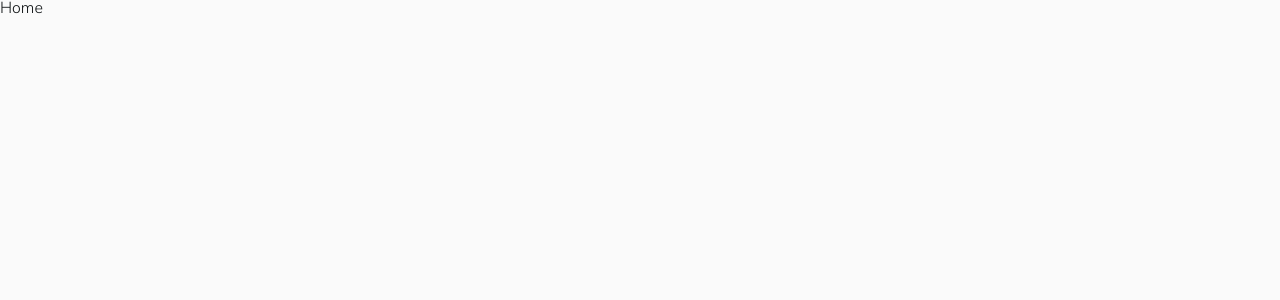
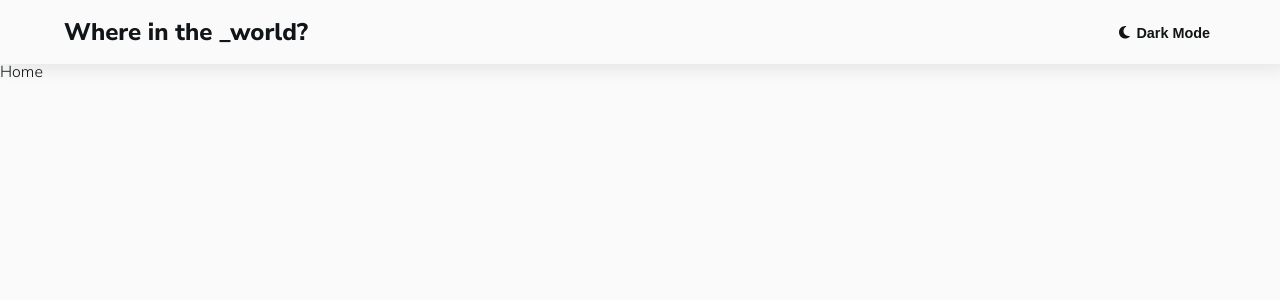
Before and after one commit to hiimhl/REST-countries-api, a React (Create React App) app: page / in a window 1280 px wide. Shown: the top 300 px of the page. Built offline with nearby package versions, Linux system fonts and the light colour scheme.

Commit message:
header - theme toggle

```diff
--- a/package.json
+++ b/package.json
@@ -3,6 +3,11 @@
   "version": "0.1.0",
   "private": true,
   "dependencies": {
+    "@fortawesome/fontawesome-svg-core": "^6.2.0",
+    "@fortawesome/free-brands-svg-icons": "^6.2.0",
+    "@fortawesome/free-regular-svg-icons": "^6.2.0",
+    "@fortawesome/free-solid-svg-icons": "^6.2.0",
+    "@fortawesome/react-fontawesome": "^0.2.0",
     "@testing-library/jest-dom": "^5.16.5",
     "@testing-library/react": "^13.4.0",
     "@testing-library/user-event": "^13.5.0",
@@ -11,6 +16,7 @@
     "@types/react": "^18.0.21",
     "@types/react-dom": "^18.0.6",
     "antd": "^4.23.2",
+    "babel-plugin-macros": "^3.1.0",
     "bootstrap": "^5.2.1",
     "react": "^18.2.0",
     "react-dom": "^18.2.0",
--- a/src/App.tsx
+++ b/src/App.tsx
@@ -1,16 +1,20 @@
 import React from "react";
-import { HashRouter, Route, Routes } from "react-router-dom";
-import County from "./router/County";
-import Home from "./router/Home";
+import { ThemeProvider } from "styled-components";
+import { GlobalStyle } from "./global-style";
+import { darkTheme, lightTheme } from "./theme";
+import { useRecoilValue } from "recoil";
+import { themeAtom } from "./atom";
+import Router from "./routes/Router";
 
 function App() {
+  const theme = useRecoilValue(themeAtom);
   return (
-    <HashRouter>
-      <Routes>
-        <Route path="/" element={<Home />} />
-        <Route path="/county/:id" element={<County />} />
-      </Routes>
-    </HashRouter>
+    <>
+      <ThemeProvider theme={theme ? darkTheme : lightTheme}>
+        <GlobalStyle />
+        <Router />
+      </ThemeProvider>
+    </>
   );
 }
 
--- /dev/null
+++ b/src/atom.ts
@@ -0,0 +1,6 @@
+import { atom } from "recoil";
+
+export const themeAtom = atom({
+  key: "isDark",
+  default: false,
+});
--- /dev/null
+++ b/src/components/Header.tsx
@@ -0,0 +1,70 @@
+import React from "react";
+import { useRecoilState, useRecoilValue } from "recoil";
+import styled from "styled-components";
+import { themeAtom } from "../atom";
+import { FontAwesomeIcon } from "@fortawesome/react-fontawesome";
+import { faMoon } from "@fortawesome/free-solid-svg-icons";
+import { faSun } from "@fortawesome/free-regular-svg-icons";
+
+const MyHeader = styled.header`
+  width: 100%;
+  height: 8vh;
+  -webkit-box-shadow: 5px 3px 15px 3px ${(props) => props.theme.shadowColor};
+  box-shadow: 5px 3px 15px 3px ${(props) => props.theme.shadowColor};
+`;
+const Wrapper = styled.div`
+  width: 90%;
+  height: 8vh;
+  max-width: 1440px;
+  margin: auto;
+  display: flex;
+  justify-content: space-between;
+  align-items: center;
+
+  h1 {
+    font-size: 1.5rem;
+    font-weight: 800;
+  }
+  button {
+    border: none;
+    background-color: transparent;
+    font-weight: 600;
+    font-size: 0.9rem;
+    cursor: pointer;
+    text-align: center;
+    color: ${(props) => props.theme.textColor};
+
+    /* icon */
+    svg {
+      margin-right: 7px;
+      margin-top: 1px;
+    }
+  }
+`;
+
+function Header() {
+  const [theme, setTheme] = useRecoilState(themeAtom);
+  const onClickTheme = () => setTheme((curr) => !curr);
+
+  return (
+    <MyHeader>
+      <Wrapper>
+        <h1>Where in the _world?</h1>
+
+        {theme ? (
+          <button onClick={onClickTheme}>
+            <FontAwesomeIcon icon={faSun} />
+            Light Mode
+          </button>
+        ) : (
+          <button onClick={onClickTheme}>
+            <FontAwesomeIcon icon={faMoon} />
+            Dark Mode
+          </button>
+        )}
+      </Wrapper>
+    </MyHeader>
+  );
+}
+
+export default Header;
--- a/src/index.tsx
+++ b/src/index.tsx
@@ -1,9 +1,7 @@
 import React from "react";
 import ReactDOM from "react-dom/client";
-import { ThemeProvider } from "styled-components";
-import { GlobalStyle } from "./global-style";
-import { lightTheme } from "./theme";
 import App from "./App";
+import { RecoilRoot } from "recoil";
 
 const root = ReactDOM.createRoot(
   document.getElementById("root") as HTMLElement
@@ -11,9 +9,8 @@ const root = ReactDOM.createRoot(
 
 root.render(
   <React.StrictMode>
-    <ThemeProvider theme={lightTheme}>
-      <GlobalStyle />
+    <RecoilRoot>
       <App />
-    </ThemeProvider>
+    </RecoilRoot>
   </React.StrictMode>
 );
--- /dev/null
+++ b/src/routes/Router.tsx
@@ -0,0 +1,19 @@
+import React from "react";
+import { HashRouter, Route, Routes } from "react-router-dom";
+import Header from "../components/Header";
+import County from "./County";
+import Home from "./Home";
+
+function Router() {
+  return (
+    <HashRouter>
+      <Header />
+      <Routes>
+        <Route path="/" element={<Home />} />
+        <Route path="/county/:id" element={<County />} />
+      </Routes>
+    </HashRouter>
+  );
+}
+
+export default Router;
--- a/src/styled.d.ts
+++ b/src/styled.d.ts
@@ -7,5 +7,6 @@ declare module "styled-components" {
     bgColor: string;
     elementsColor: string;
     inputColor?: string;
+    shadowColor: string;
   }
 }
--- a/src/theme.ts
+++ b/src/theme.ts
@@ -4,6 +4,7 @@ export const darkTheme: DefaultTheme = {
   textColor: "hsl(0, 0%, 100%)",
   bgColor: "hsl(207, 26%, 17%)",
   elementsColor: "hsl(209, 23%, 22%)",
+  shadowColor: "rgb(0, 0, 0)",
 };
 
 export const lightTheme: DefaultTheme = {
@@ -11,4 +12,5 @@ export const lightTheme: DefaultTheme = {
   bgColor: "hsl(0, 0%, 98%)",
   elementsColor: "hsl(0, 0%, 100%)",
   inputColor: "hsl(0, 0%, 52%)",
+  shadowColor: "#e7e7e7",
 };
```
Also changed, not shown: src/routes/County.tsx (renamed from src/router/County.tsx), src/routes/Home.tsx (renamed from src/router/Home.tsx), 2 other files (tests, documents, lock files or other folders).
